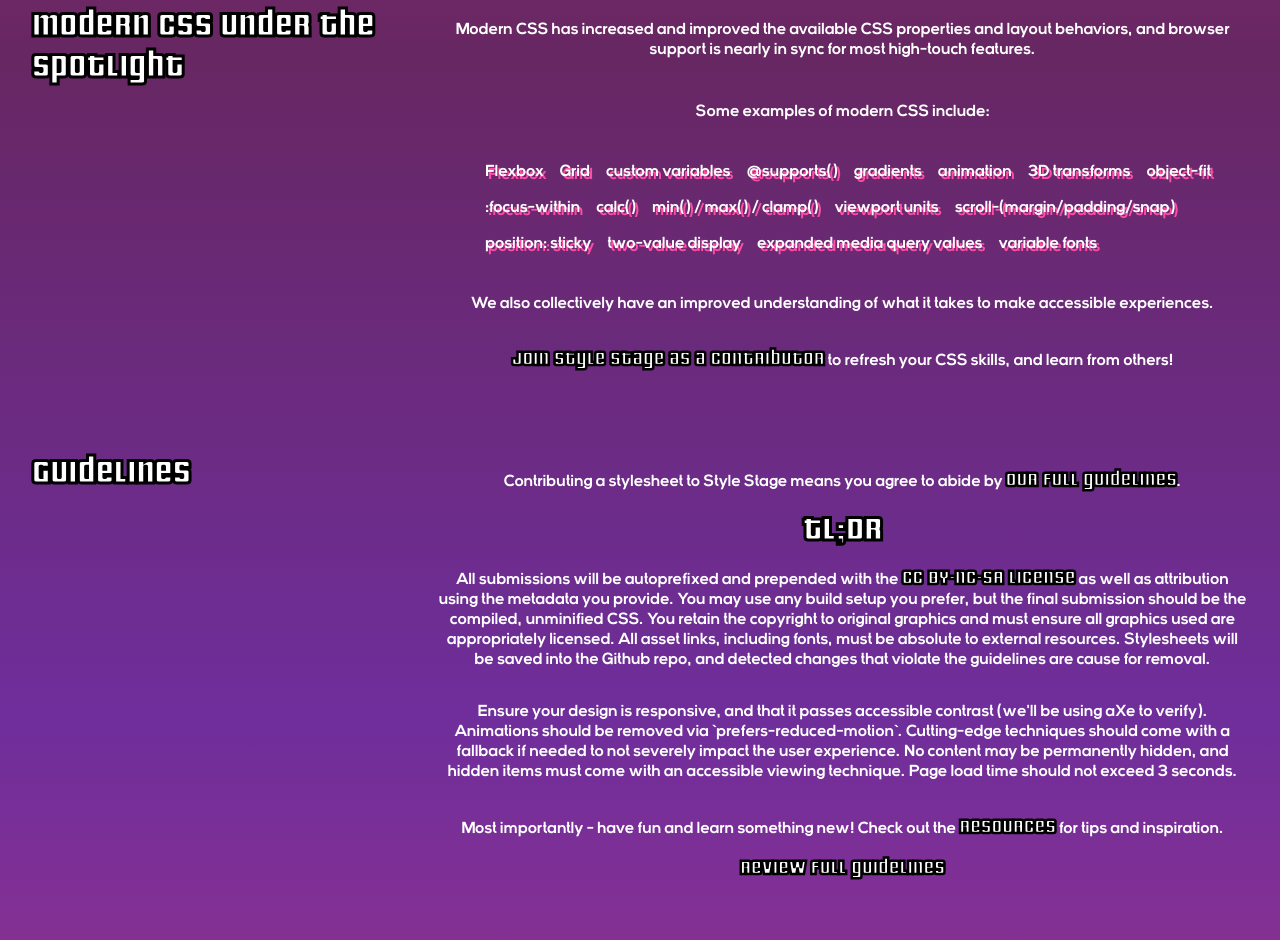
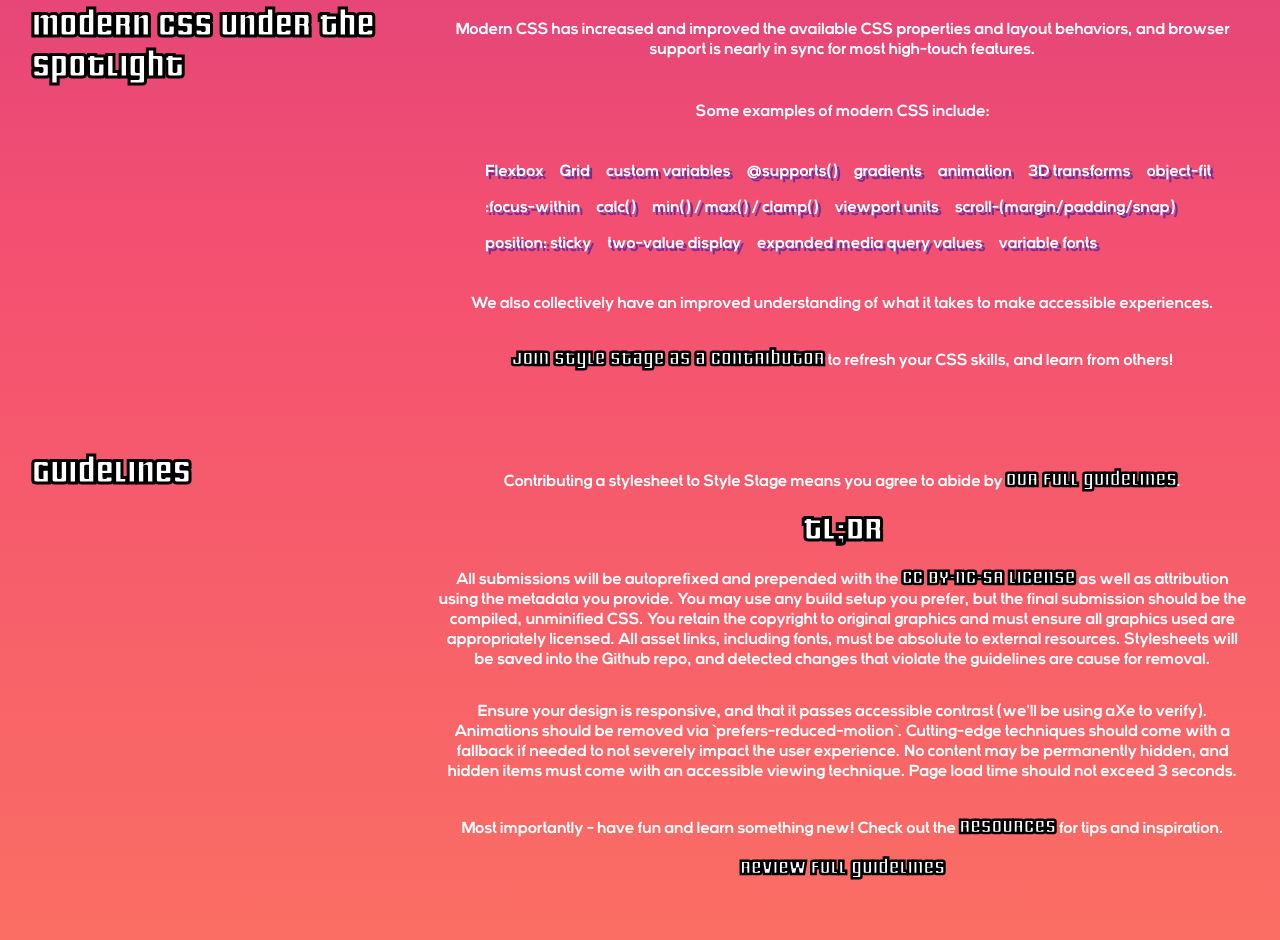
Before and after one commit to builtbybea/style-stage-boiler, a website: page app/index.html in a window 1280 px wide. Shown: the part 1288-2228 px from the top of the page. Drawn offline with Linux system fonts and the light colour scheme; files whose address does not match are found by name.

Commit message:
test to change bg color

```diff
--- a/app/scss/style.scss
+++ b/app/scss/style.scss
@@ -23,15 +23,18 @@
 $font-color-primary: rgb(255, 255, 255);
 $footer-font-color: rgba(36, 16, 71, 1);
 $bg-color: rgb(244, 175, 194);
-$bg-gradient: linear-gradient(
-  180deg,
-  rgba(111, 46, 155, 1) 0%,
-  rgba(175, 52, 131, 1) 20%,
-  rgba(103, 39, 98, 1) 40%,
-  rgba(111, 46, 155, 1) 60%,
-  rgba(175, 52, 131, 1) 80%,
-  rgba(36, 16, 71, 1) 100%
-);
+// $bg-gradient: linear-gradient(
+//   180deg,
+//   rgba(111, 46, 155, 1) 0%,
+//   rgba(175, 52, 131, 1) 20%,
+//   rgba(103, 39, 98, 1) 40%,
+//   rgba(111, 46, 155, 1) 60%,
+//   rgba(175, 52, 131, 1) 80%,
+//   rgba(36, 16, 71, 1) 100%
+// );
+// $bg-gradient: linear-gradient(180deg, rgba(111,46,155,1) 0%, rgba(193,45,139,1) 28%, rgba(244,80,113,1) 54%, rgba(255,134,89,1) 88%, rgba(255,192,82,1) 100%);
+$bg-gradient: linear-gradient(180deg, rgba(111,46,155,1) 0%, rgba(193,45,139,1) 18%, rgba(244,80,113,1) 46%, rgba(255,134,89,1) 83%, rgba(255,192,82,1) 100%);
+
 $bg-grid-gradient: linear-gradient(
     rgba(255, 255, 255, 0.05) 1px,
     transparent 1px
@@ -52,7 +55,9 @@
 %neon-shadow-glow {
   text-shadow: 3px 3px #ff4da6;
 }
-
+%neon-shadow-glow-2{
+  text-shadow: 3px 3px  rgba(111,46,155,1);
+}
 body {
   overflow-x: hidden;
   color: $font-color-primary;
@@ -167,7 +172,7 @@
     display: flex;
     flex-wrap: wrap;
     text-align: center;
-    @extend %neon-shadow-glow;
+    @extend %neon-shadow-glow-2;
   }
   li {
     margin: 0.5em;
```
Also changed, not shown: app/css/style.css.
